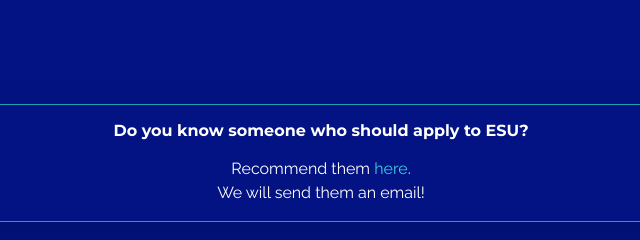
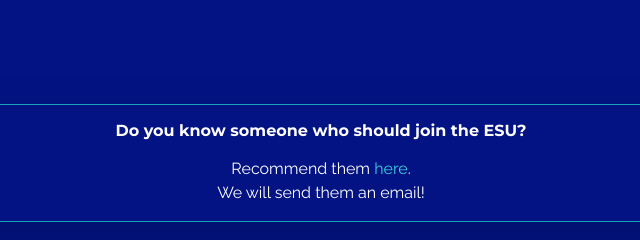
Before and after one commit to Startup-Universe/esuCyprus, a plain HTML site: page index.html in a window 1280 px wide. Shown: the part 1260-1500 px from the top of the page, 319-959 px from the left. Drawn offline with Linux system fonts and the light colour scheme.

Commit message:
Add files via upload

```diff
--- a/index.html
+++ b/index.html
@@ -342,7 +342,7 @@
     <section id="section-experts">
       <div class="container">
         <div class="row-col mb-5 border border-info  shadow-lg text-center">
-            <h6 class="font-weight-bold my-3 text-white">Do you know someone who should apply to ESU?</h6>
+            <h6 class="font-weight-bold my-3 text-white">Do you know someone who should join the ESU?</h6>
             <p class="text-white">Recommend them <a href="startupRecom.html" class="subtitle-blue mb-3">here</a>.<br>We will send them an email!</p>
         </div>
         <div class="container d-none">
```
